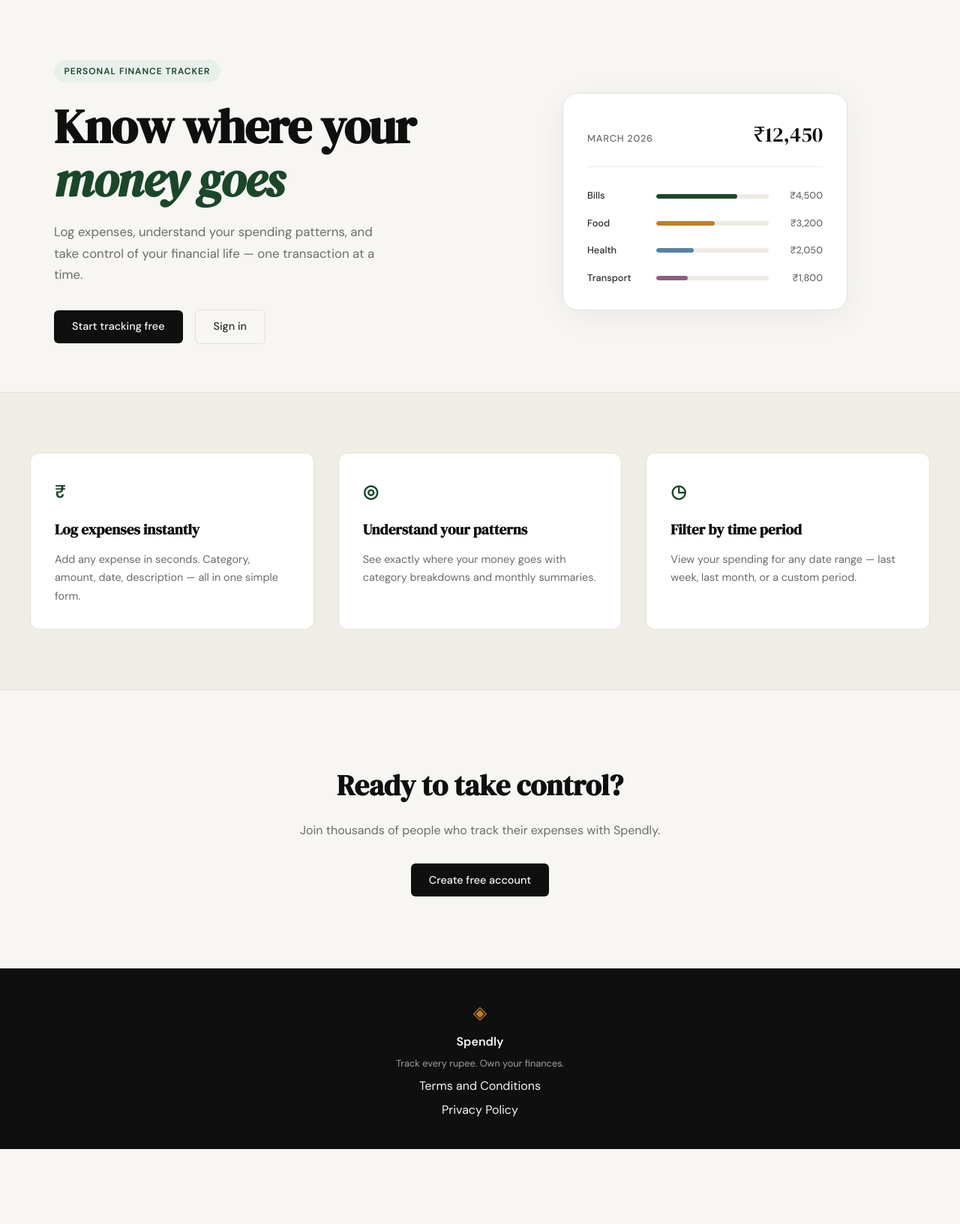
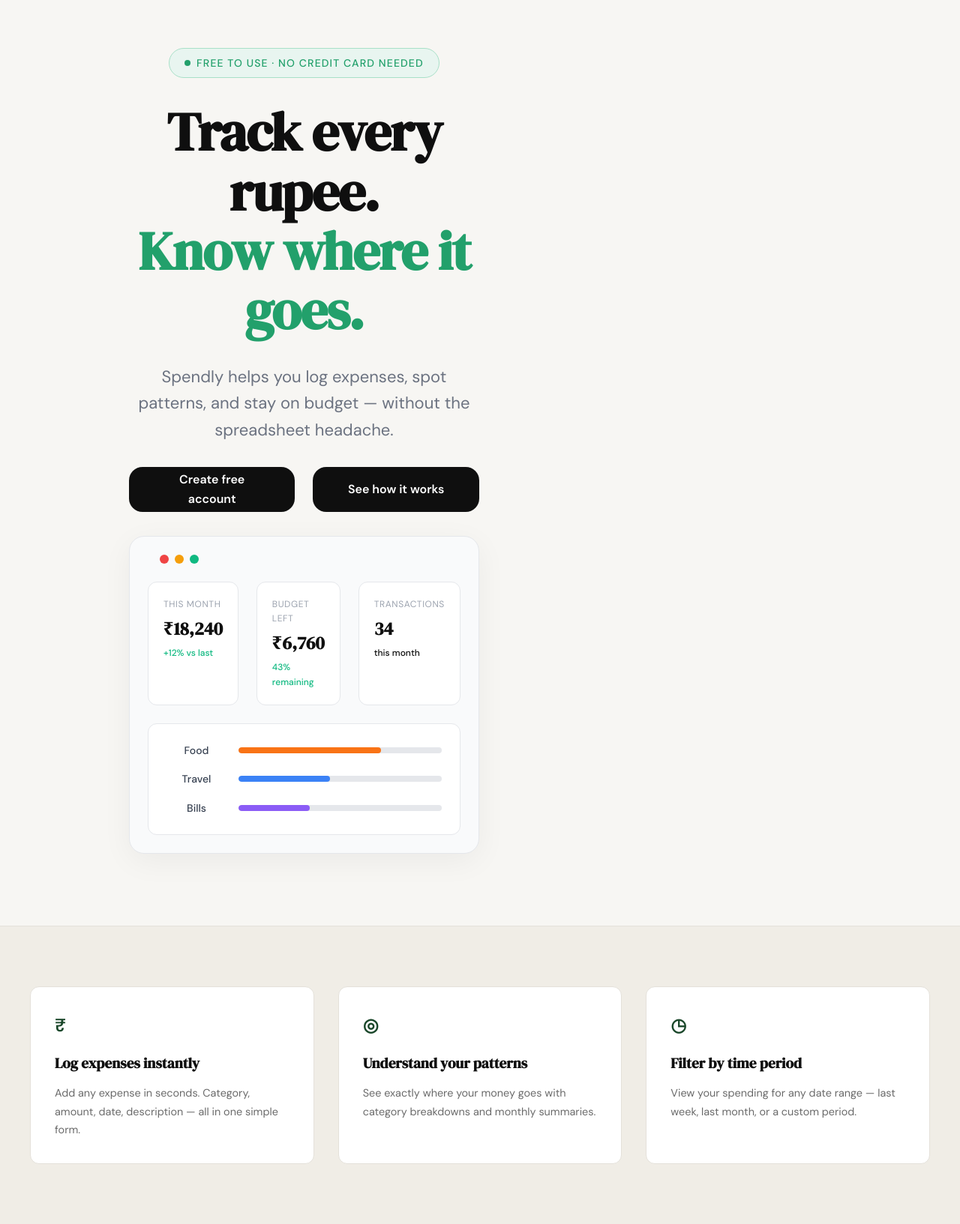
Before and after one commit to gabrieldabhi/spendly, a Flask app: page / in a window 1280 px wide. Shown: the part 61-1694 px from the top of the page at 75% size. Before the commit the page ends 1594 px from the top, so only its background shows below. Run offline with Flask 3, Linux system fonts and the light colour scheme.

Commit message:
landing: redesign hero section to match mockup

```diff
--- /dev/null
+++ b/static/css/landing.css
@@ -0,0 +1,286 @@
+/* ------------------------------------------------------------------
+/* Hero Section
+/* ------------------------------------------------------------------ */
+
+.hero {
+  padding: 4rem 2rem 6rem;
+  text-align: center;
+  max-width: 1000px;
+  margin: 0 auto;
+}
+
+.hero-inner {
+  display: flex;
+  flex-direction: column;
+  align-items: center;
+  gap: 2rem;
+  width: 100%;
+}
+
+/* Top Badge */
+.hero-badge {
+  display: inline-flex;
+  align-items: center;
+  gap: 0.5rem;
+  background: #e8f5f0;
+  border: 1px solid #a8e0c8;
+  color: #22a06b;
+  font-size: 0.875rem;
+  font-weight: 500;
+  padding: 0.5rem 1.25rem;
+  border-radius: 999px;
+  margin: 0 auto;
+}
+
+.badge-dot {
+  width: 8px;
+  height: 8px;
+  background: #22a06b;
+  border-radius: 50%;
+  display: inline-block;
+}
+
+/* Heading */
+.hero-title {
+  font-family: var(--font-display);
+  font-size: clamp(2.5rem, 6vw, 4.5rem);
+  font-weight: 700;
+  line-height: 1.1;
+  color: #0f0f0f;
+  margin: 0;
+}
+
+.hero-title-green {
+  color: #22a06b;
+}
+
+/* Subtitle */
+.hero-subtitle {
+  font-size: 1.375rem;
+  color: #6b7280;
+  line-height: 1.6;
+  max-width: 700px;
+  margin: 0 auto;
+}
+
+/* Buttons */
+.hero-actions {
+  display: flex;
+  gap: 1.5rem;
+  justify-content: center;
+  width: 100%;
+  margin: 0 auto;
+}
+
+.btn-hero {
+  flex: 1;
+  max-width: 280px;
+  padding: 0.875rem 2.5rem;
+  height: 60px;
+  display: inline-flex;
+  align-items: center;
+  justify-content: center;
+  border-radius: 18px;
+  font-family: var(--font-body);
+  font-size: 1rem;
+  font-weight: 600;
+  cursor: pointer;
+  text-decoration: none;
+  transition: all 0.2s ease;
+}
+
+.btn-hero.btn-primary {
+  background: #0f0f0f;
+  color: #ffffff;
+  border: none;
+}
+
+.btn-hero.btn-primary:hover {
+  background: #2d2d2d;
+}
+
+.btn-hero.btn-secondary {
+  background: #0f0f0f;
+  color: #ffffff;
+  border: none;
+}
+
+.btn-hero.btn-secondary:hover {
+  background: #2d2d2d;
+}
+
+/* Dashboard Mockup */
+.dashboard-mockup {
+  width: 100%;
+  max-width: 900px;
+  margin: 0 auto;
+}
+
+.mockup-browser {
+  background: #f9fafb;
+  border: 1px solid #e5e7eb;
+  border-radius: 20px;
+  padding: 1.5rem;
+  box-shadow: 0 10px 40px rgba(0, 0, 0, 0.05);
+  margin: 0 auto;
+}
+
+.browser-dots {
+  display: flex;
+  gap: 0.5rem;
+  margin-bottom: 1.5rem;
+  padding-left: 1rem;
+}
+
+.dot {
+  width: 12px;
+  height: 12px;
+  border-radius: 50%;
+  display: inline-block;
+}
+
+.dot-red { background: #ef4444; }
+.dot-yellow { background: #f59e0b; }
+.dot-green { background: #10b981; }
+
+.mockup-content {
+  display: flex;
+  flex-direction: column;
+  gap: 1.5rem;
+}
+
+/* Stats Row */
+.stats-row {
+  display: grid;
+  grid-template-columns: repeat(3, 1fr);
+  gap: 1.5rem;
+}
+
+.stat-card {
+  background: #ffffff;
+  border: 1px solid #e5e7eb;
+  border-radius: 12px;
+  padding: 1.25rem;
+  text-align: left;
+}
+
+.stat-label {
+  font-size: 0.75rem;
+  color: #9ca3af;
+  text-transform: uppercase;
+  letter-spacing: 0.05em;
+  margin-bottom: 0.25rem;
+}
+
+.stat-value {
+  font-family: var(--font-display);
+  font-size: 1.5rem;
+  font-weight: 600;
+  color: #0f0f0f;
+  margin-bottom: 0.25rem;
+}
+
+.stat-change {
+  font-size: 0.75rem;
+  font-weight: 500;
+}
+
+.stat-change-positive {
+  color: #10b981;
+}
+
+/* Progress Section */
+.progress-section {
+  display: flex;
+  justify-content: center;
+}
+
+.progress-card {
+  background: #ffffff;
+  border: 1px solid #e5e7eb;
+  border-radius: 12px;
+  padding: 1.5rem;
+  width: 100%;
+  max-width: 500px;
+  margin: 0 auto;
+}
+
+.progress-row {
+  display: flex;
+  align-items: center;
+  gap: 1rem;
+  margin-bottom: 1rem;
+}
+
+.progress-row:last-child {
+  margin-bottom: 0;
+}
+
+.progress-label {
+  width: 80px;
+  font-size: 0.875rem;
+  font-weight: 500;
+  color: #374151;
+}
+
+.progress-track {
+  flex: 1;
+  height: 8px;
+  background: #e5e7eb;
+  border-radius: 999px;
+  overflow: hidden;
+}
+
+.progress-bar {
+  height: 100%;
+  border-radius: 999px;
+  transition: width 0.6s ease;
+}
+
+.progress-bar-orange { background: #f97316; }
+.progress-bar-blue { background: #3b82f6; }
+.progress-bar-purple { background: #8b5cf6; }
+
+/* ------------------------------------------------------------------
+/* Responsive - Hero
+/* ------------------------------------------------------------------ */
+
+@media (max-width: 900px) {
+  .hero {
+    padding: 3rem 1rem 4rem;
+  }
+
+  .hero-badge {
+    font-size: 0.8rem;
+    padding: 0.4rem 1rem;
+  }
+
+  .hero-actions {
+    flex-direction: column;
+    gap: 1rem;
+  }
+
+  .btn-hero {
+    max-width: 100%;
+    flex: none;
+  }
+
+  .stats-row {
+    grid-template-columns: 1fr;
+    gap: 1rem;
+  }
+
+  .progress-card {
+    max-width: 100%;
+  }
+}
+
+@media (max-width: 600px) {
+  .hero-title {
+    font-size: 2.5rem;
+  }
+
+  .hero-subtitle {
+    font-size: 1.125rem;
+  }
+}
--- a/templates/landing.html
+++ b/templates/landing.html
@@ -1,60 +1,77 @@
 {% extends "base.html" %}
 
 {% block title %}Spendly — Track Every Rupee{% endblock %}
+
+{% block head %}
+<link rel="stylesheet" href="{{ url_for('static', filename='css/landing.css') }}">
+{% endblock %}
 
 {% block content %}
 
 <section class="hero">
   <div class="hero-inner">
-        <div class="hero-badge">Personal Finance Tracker</div>
+    <div class="hero-badge">
+      <span class="badge-dot"></span>
+      Free to use · No credit card needed
+    </div>
     <h1 class="hero-title">
-            Know where your<br>
-            <em>money goes</em>
+      Track every rupee.<br>
+      <span class="hero-title-green">Know where it goes.</span>
     </h1>
     <p class="hero-subtitle">
-            Log expenses, understand your spending patterns,
-            and take control of your financial life —
-            one transaction at a time.
+      Spendly helps you log expenses, spot patterns, and stay on budget — without the spreadsheet headache.
     </p>
     <div class="hero-actions">
-            <a href="{{ url_for('register') }}" class="btn-primary">Start tracking free</a>
-            <a href="{{ url_for('login') }}" class="btn-ghost">Sign in</a>
+      <a href="{{ url_for('register') }}" class="btn-hero btn-primary">Create free account</a>
+      <a href="#" class="btn-hero btn-secondary">See how it works</a>
+    </div>
+    <div class="dashboard-mockup">
+      <div class="mockup-browser">
+        <div class="browser-dots">
+          <span class="dot dot-red"></span>
+          <span class="dot dot-yellow"></span>
+          <span class="dot dot-green"></span>
+        </div>
+        <div class="mockup-content">
+          <div class="stats-row">
+            <div class="stat-card">
+              <p class="stat-label">This month</p>
+              <p class="stat-value">₹18,240</p>
+              <p class="stat-change stat-change-positive">+12% vs last</p>
+            </div>
+            <div class="stat-card">
+              <p class="stat-label">Budget left</p>
+              <p class="stat-value">₹6,760</p>
+              <p class="stat-change stat-change-positive">43% remaining</p>
+            </div>
+            <div class="stat-card">
+              <p class="stat-label">Transactions</p>
+              <p class="stat-value">34</p>
+              <p class="stat-change">this month</p>
             </div>
           </div>
-    <div class="hero-visual">
-        <div class="mock-card">
-            <div class="mock-card-header">
-                <span class="mock-label">March 2026</span>
-                <span class="mock-total">₹12,450</span>
+          <div class="progress-section">
+            <div class="progress-card">
+              <div class="progress-row">
+                <span class="progress-label">Food</span>
+                <div class="progress-track">
+                  <div class="progress-bar progress-bar-orange" style="width: 70%"></div>
                 </div>
-            <div class="mock-bars">
-                <div class="mock-bar-row">
-                    <span class="mock-cat">Bills</span>
-                    <div class="mock-bar-track">
-                        <div class="mock-bar" style="width: 72%"></div>
               </div>
-                    <span class="mock-amt">₹4,500</span>
+              <div class="progress-row">
+                <span class="progress-label">Travel</span>
+                <div class="progress-track">
+                  <div class="progress-bar progress-bar-blue" style="width: 45%"></div>
                 </div>
-                <div class="mock-bar-row">
-                    <span class="mock-cat">Food</span>
-                    <div class="mock-bar-track">
-                        <div class="mock-bar mock-bar-2" style="width: 52%"></div>
               </div>
-                    <span class="mock-amt">₹3,200</span>
+              <div class="progress-row">
+                <span class="progress-label">Bills</span>
+                <div class="progress-track">
+                  <div class="progress-bar progress-bar-purple" style="width: 35%"></div>
                 </div>
-                <div class="mock-bar-row">
-                    <span class="mock-cat">Health</span>
-                    <div class="mock-bar-track">
-                        <div class="mock-bar mock-bar-3" style="width: 33%"></div>
               </div>
-                    <span class="mock-amt">₹2,050</span>
             </div>
-                <div class="mock-bar-row">
-                    <span class="mock-cat">Transport</span>
-                    <div class="mock-bar-track">
-                        <div class="mock-bar mock-bar-4" style="width: 28%"></div>
           </div>
-                    <span class="mock-amt">₹1,800</span>
         </div>
       </div>
     </div>
```
Also changed, not shown: 2 other files. Lines whose indentation alone changed are shown as unchanged.
